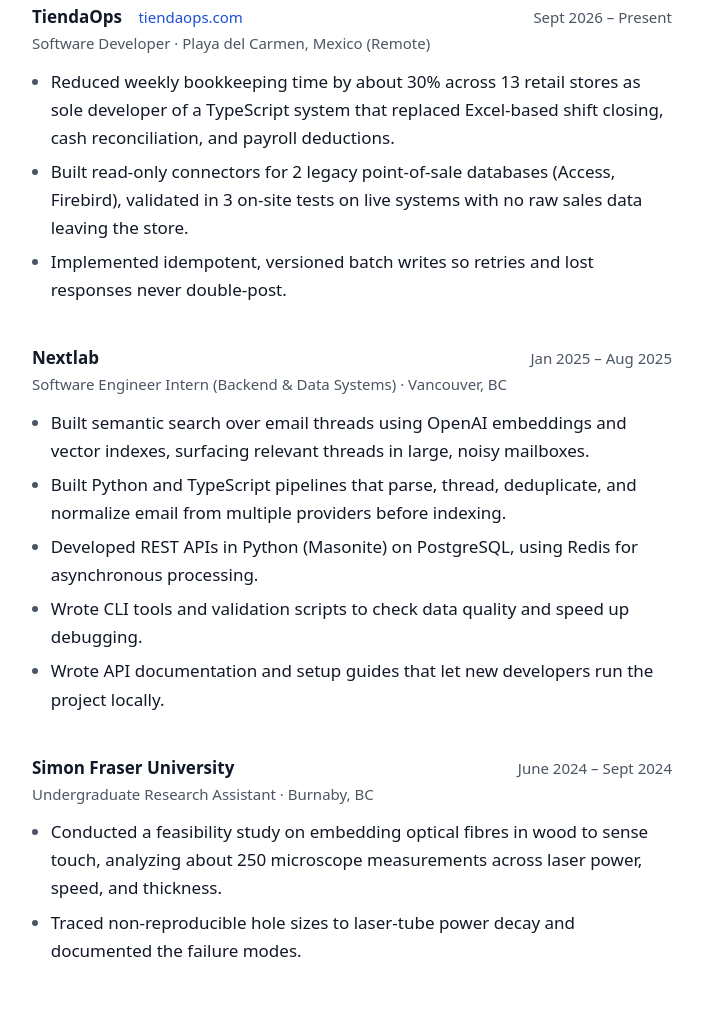
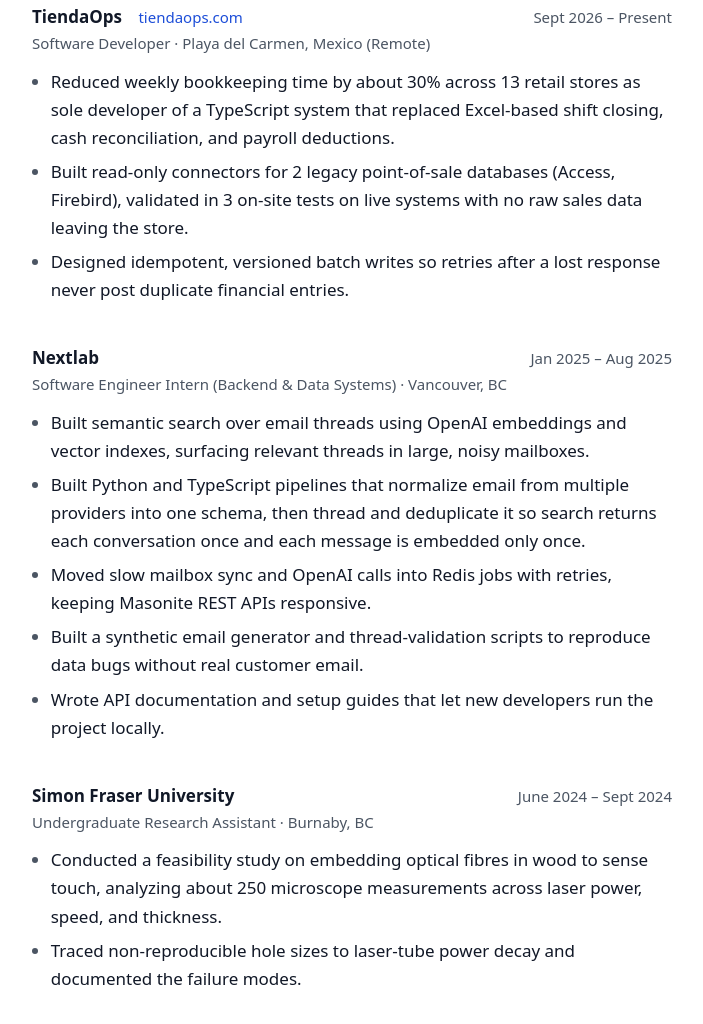
Before and after one commit to Atune-D/Atune-D.github.io, a plain HTML site: page index.html in a window 1280 px wide. Shown: the part 1682-2706 px from the top of the page, without its empty margins (384-1087 px from the left). Drawn offline with Linux system fonts and the light colour scheme.

Commit message:
Say why each Nextlab and TiendaOps bullet mattered
Co-Authored-By: Claude Opus 5.5 <noreply@anthropic.com>

```diff
--- a/index.html
+++ b/index.html
@@ -161,8 +161,8 @@
                   live systems with no raw sales data leaving the store.
                 </li>
                 <li>
-                  Implemented idempotent, versioned batch writes so retries and
-                  lost responses never double-post.
+                  Designed idempotent, versioned batch writes so retries after a
+                  lost response never post duplicate financial entries.
                 </li>
               </ul>
             </article>
@@ -185,17 +185,18 @@
                   large, noisy mailboxes.
                 </li>
                 <li>
-                  Built Python and TypeScript pipelines that parse, thread,
-                  deduplicate, and normalize email from multiple providers
-                  before indexing.
+                  Built Python and TypeScript pipelines that normalize email
+                  from multiple providers into one schema, then thread and
+                  deduplicate it so search returns each conversation once and
+                  each message is embedded only once.
                 </li>
                 <li>
-                  Developed REST APIs in Python (Masonite) on PostgreSQL, using
-                  Redis for asynchronous processing.
+                  Moved slow mailbox sync and OpenAI calls into Redis jobs with
+                  retries, keeping Masonite REST APIs responsive.
                 </li>
                 <li>
-                  Wrote CLI tools and validation scripts to check data quality
-                  and speed up debugging.
+                  Built a synthetic email generator and thread-validation
+                  scripts to reproduce data bugs without real customer email.
                 </li>
                 <li>
                   Wrote API documentation and setup guides that let new
```
